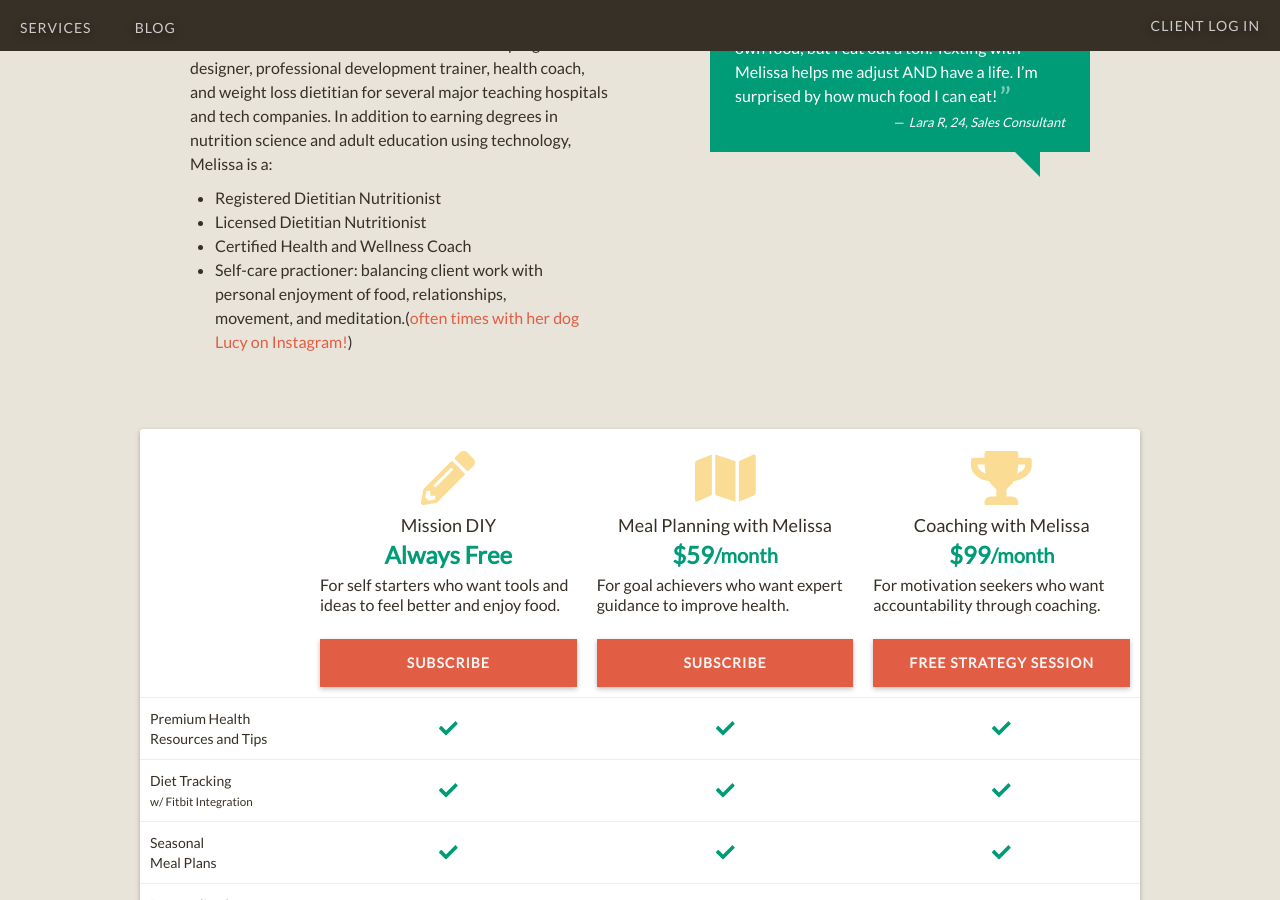
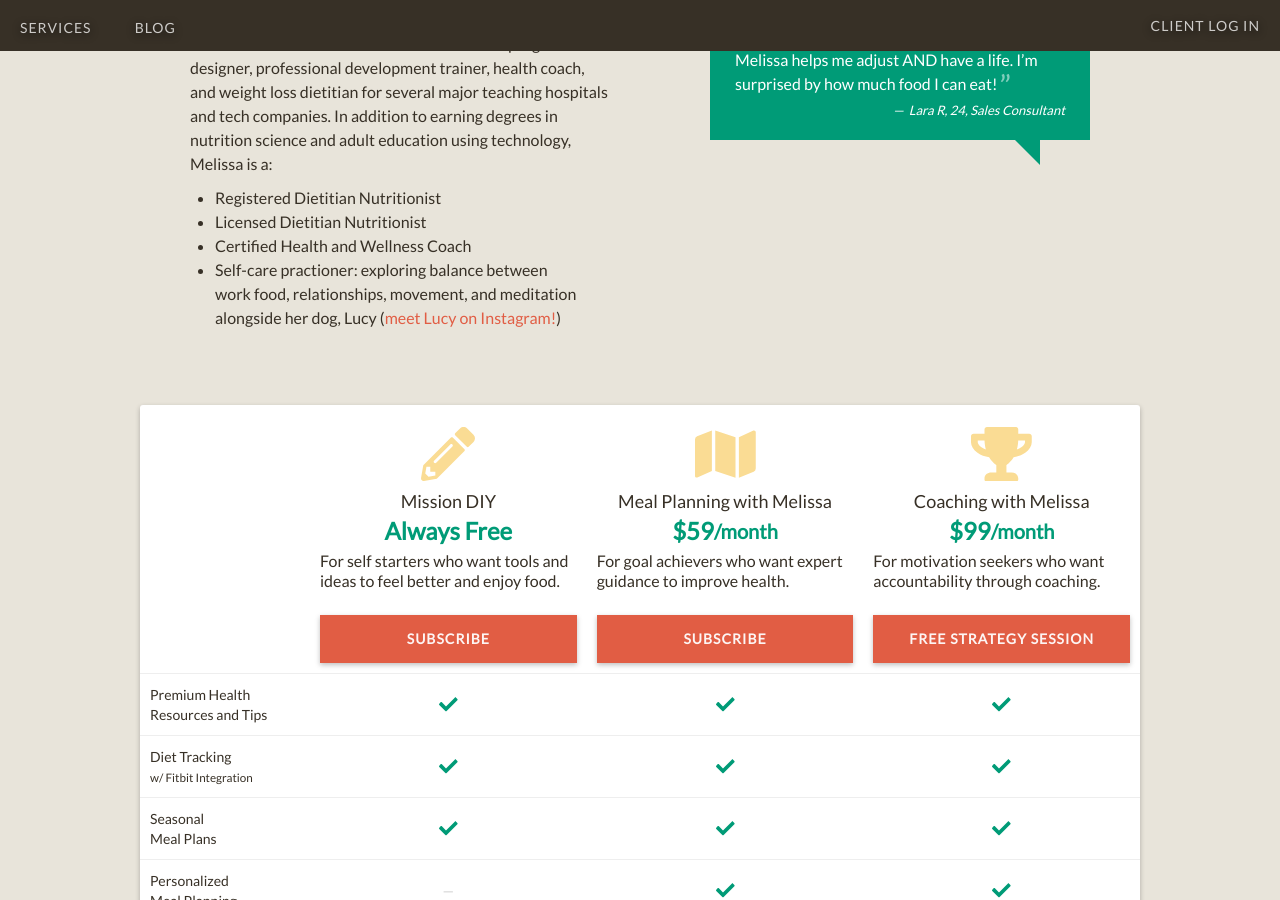
Before and after one commit to davelandry/missionnutrition, a Jekyll site: the page built from index.html, in a window 1280 px wide and 900 px high, scrolled down 1231 px. Built offline with Jekyll 4.4.1, drawn with Linux system fonts in a browser that asks for light colours; nearby versions of some CDN libraries.

Commit message:
Update Bio.html

```diff
--- a/_includes/Bio.html
+++ b/_includes/Bio.html
@@ -32,7 +32,7 @@
     <li>Registered Dietitian Nutritionist</li>
     <li>Licensed Dietitian Nutritionist</li>
     <li>Certified Health and Wellness Coach</li>
-    <li>Self-care practioner: balancing client work with personal enjoyment of food, relationships, movement, and meditation.(<a href="https://www.instagram.com/p/BRoz9kkFQVv/?taken-by=missionnutritionboston" target="_blank">often times with her dog Lucy on Instagram!</a>)</li>
+    <li>Self-care practioner: exploring balance between work food, relationships, movement, and meditation alongside her dog, Lucy (<a href="https://www.instagram.com/p/BRoz9kkFQVv/?taken-by=missionnutritionboston" target="_blank">meet Lucy on Instagram!</a>)</li>
   </ul>
 
 </section>
```
